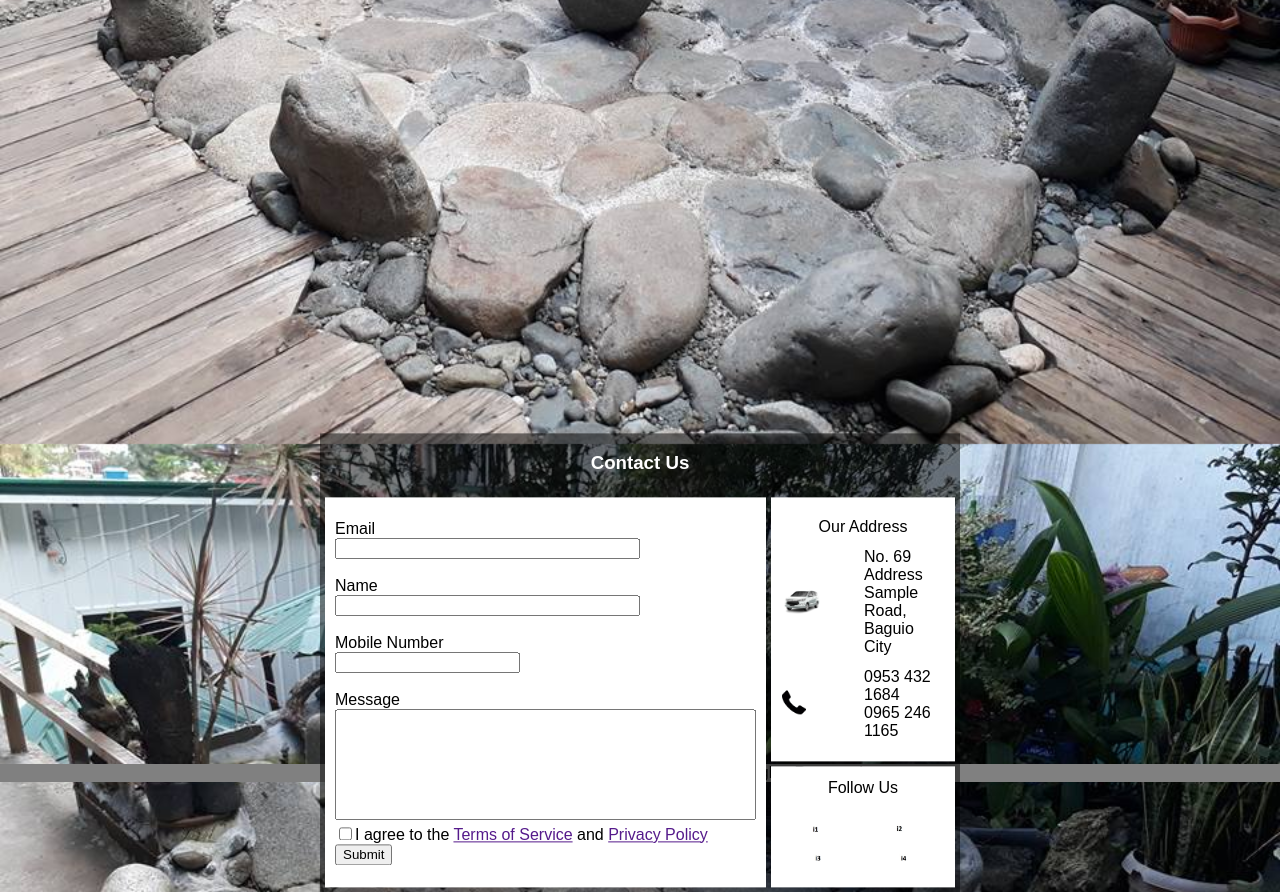
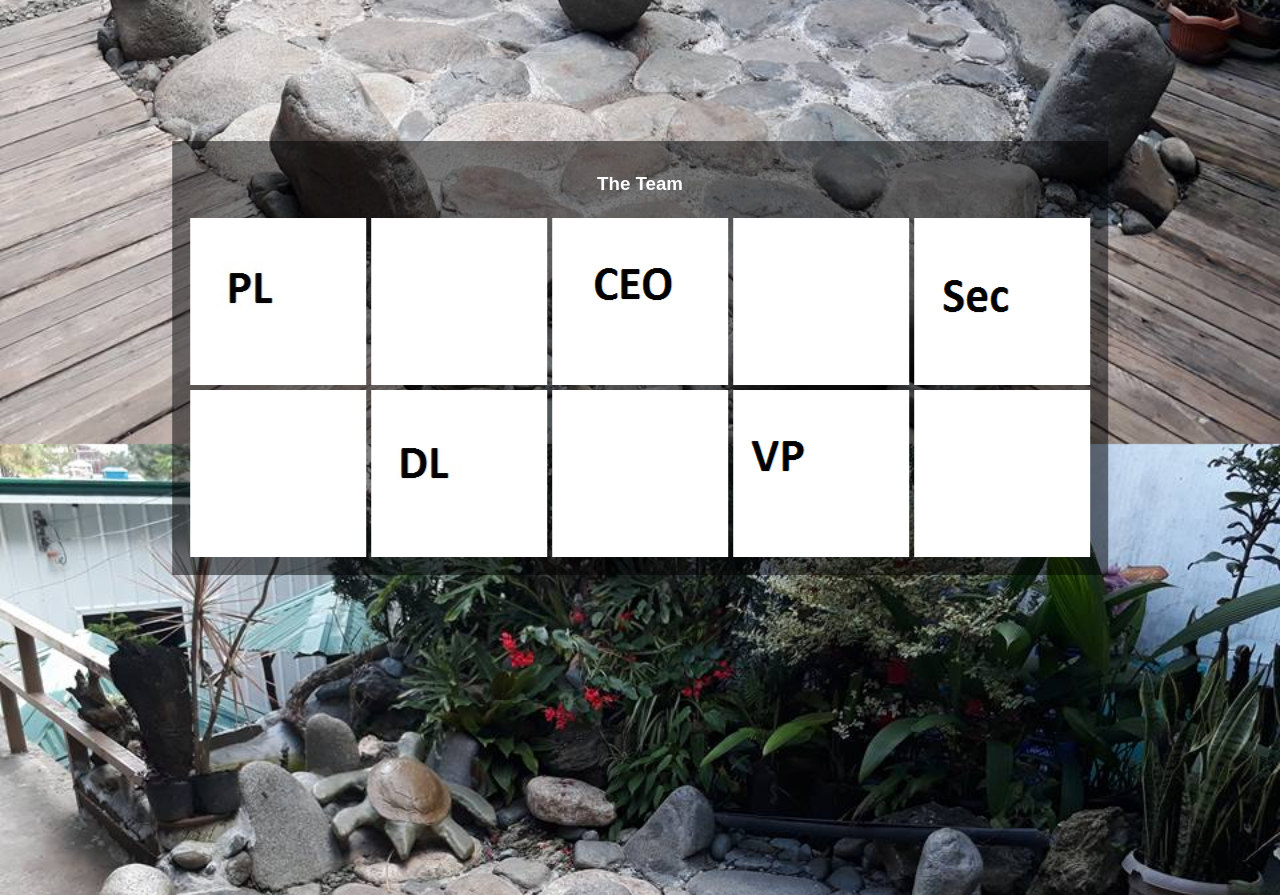
Before and after one commit to Marviuz/ProgAppsLecFinals, a website: page ProgAppsLecProject/public_html/index.html in a window 1280 px wide. Shown: the part 516-1411 px from the top of the page. Drawn offline with nearby package versions, Linux system fonts and the light colour scheme.

Commit message:
added team

```diff
--- a/ProgAppsLecProject/public_html/index.html
+++ b/ProgAppsLecProject/public_html/index.html
@@ -40,7 +40,7 @@ and open the template in the editor.
     <body>
         <ul>
             <li><a href="#h">Home</a></li>
-            <li><a href="#team">The Team</a></li>
+            <li><a href="#t">The Team</a></li>
             <li><a href="#contact">Contact Us</a></li>
             <li><center><h3 id="logo">INNOVATIVE Solutions Inc.</h3></center></li>
         </ul>
@@ -63,7 +63,24 @@ and open the template in the editor.
         </div>
 
         <div id="team">
-
+            <span id="t"></span>
+            <center><h3>The Team</h3></center>
+            <table cellpadding="10%" style="border-spacing: 5px 5px;">
+                <tr>
+                    <td><img src="images/projectlead.jpg" alt=""/></td>
+                    <td></td>
+                    <td><img src="images/CEO.jpg" alt=""/></td>
+                    <td></td>
+                    <td><img src="images/secretary.jpg" alt=""/></td>
+                </tr>
+                <tr>
+                    <td></td>
+                    <td><img src="images/developmentlead.jpg" alt=""/></td>
+                    <td></td>
+                    <td><img src="images/vicepresident.jpg" alt=""/></td>
+                    <td></td>
+                </tr>
+            </table>
         </div>
 
         <div id="contact">
@@ -80,9 +97,7 @@ and open the template in the editor.
                             Mobile Number <br>
                             <input type="text" name="name"><br><br>
                             Message <br>
-                            <textarea rows="7" cols="50" style="resize: none;">
-
-                            </textarea> <br>
+                            <textarea rows="7" cols="50" style="resize: none;"></textarea> <br>
                             <input type="checkbox" name="term" value="term">I agree to the <a href="">Terms of Service</a> and <a href="">Privacy Policy</a>
                             <input type="submit" value="Submit">
                         </form>
--- a/ProgAppsLecProject/public_html/localstyle.css
+++ b/ProgAppsLecProject/public_html/localstyle.css
@@ -83,9 +83,10 @@ li a:hover {
     color: white;
     background: rgba(0,0,0,0.5);
     position: absolute;
-    top: 90%;
+    top: 150%;
     left: 50%;
     transform: translate(-50%, 50%);
+    padding: 1%;
 }
 
 table {
@@ -103,12 +104,30 @@ tr {
 #cr {
     z-index: -2;
     position: absolute;
-    padding-top: 100%;
+    padding-top: 130%;
     left: 0;
     right: 0;
     text-align: center;
 }
 
 #footer {
+    padding: 3px;
     background-color: grey;
 }
+
+#team {
+    z-index: -1;
+    color: white;
+    background: rgba(0,0,0,0.5);
+    position: absolute;
+    top: 55%;
+    left: 50%;
+    transform: translate(-50%, 50%);
+    padding: 1%;
+}
+
+#t {
+    margin-top: -150px;
+    padding-bottom: 150px;
+    display: block;
+}
```
Also changed, not shown: ProgAppsLecProject/public_html/images/CEO.jpg (added), ProgAppsLecProject/public_html/images/developmentlead.jpg (added), ProgAppsLecProject/public_html/images/projectlead.jpg (added), ProgAppsLecProject/public_html/images/secretary.jpg (added), ProgAppsLecProject/public_html/images/vicepresident.jpg (added).
